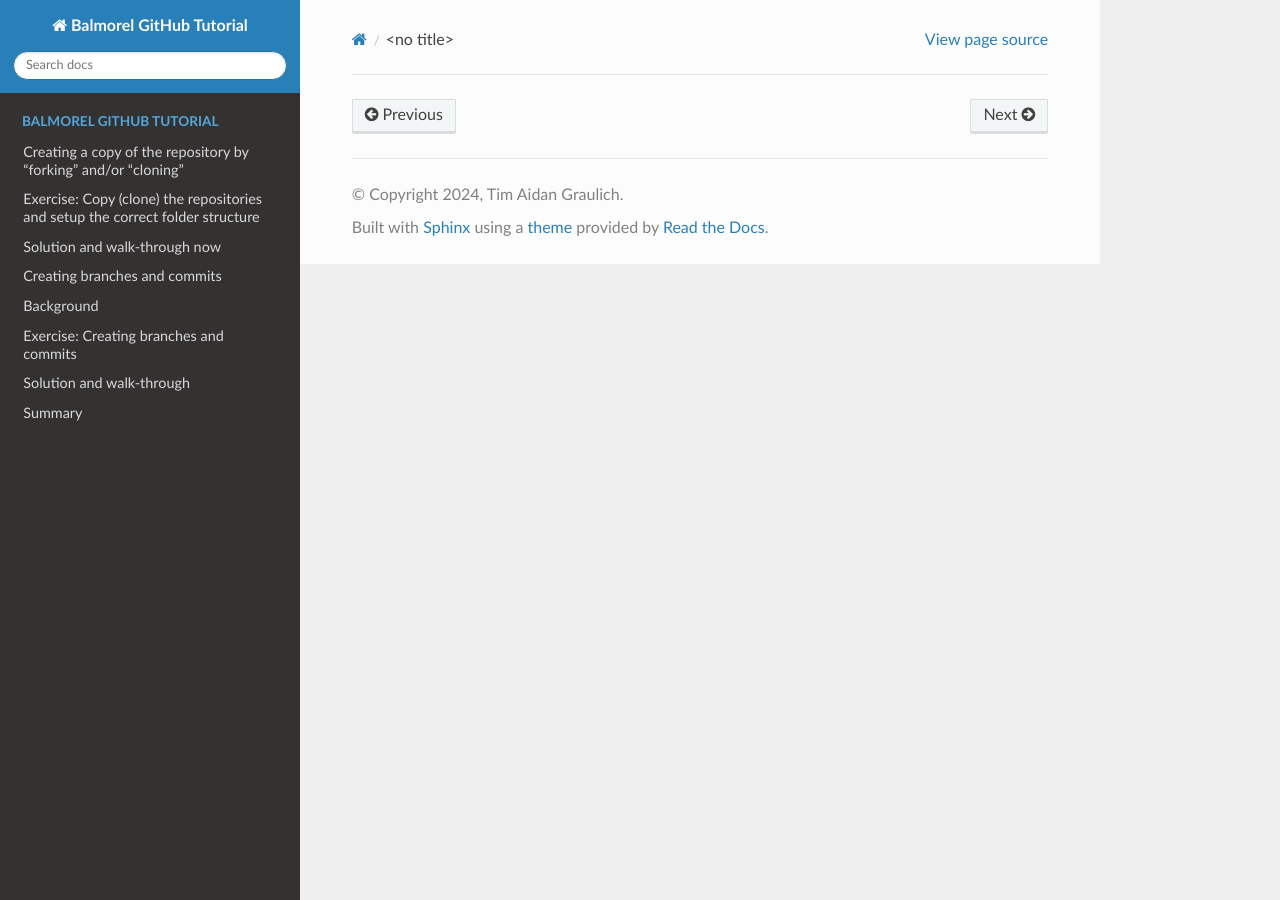
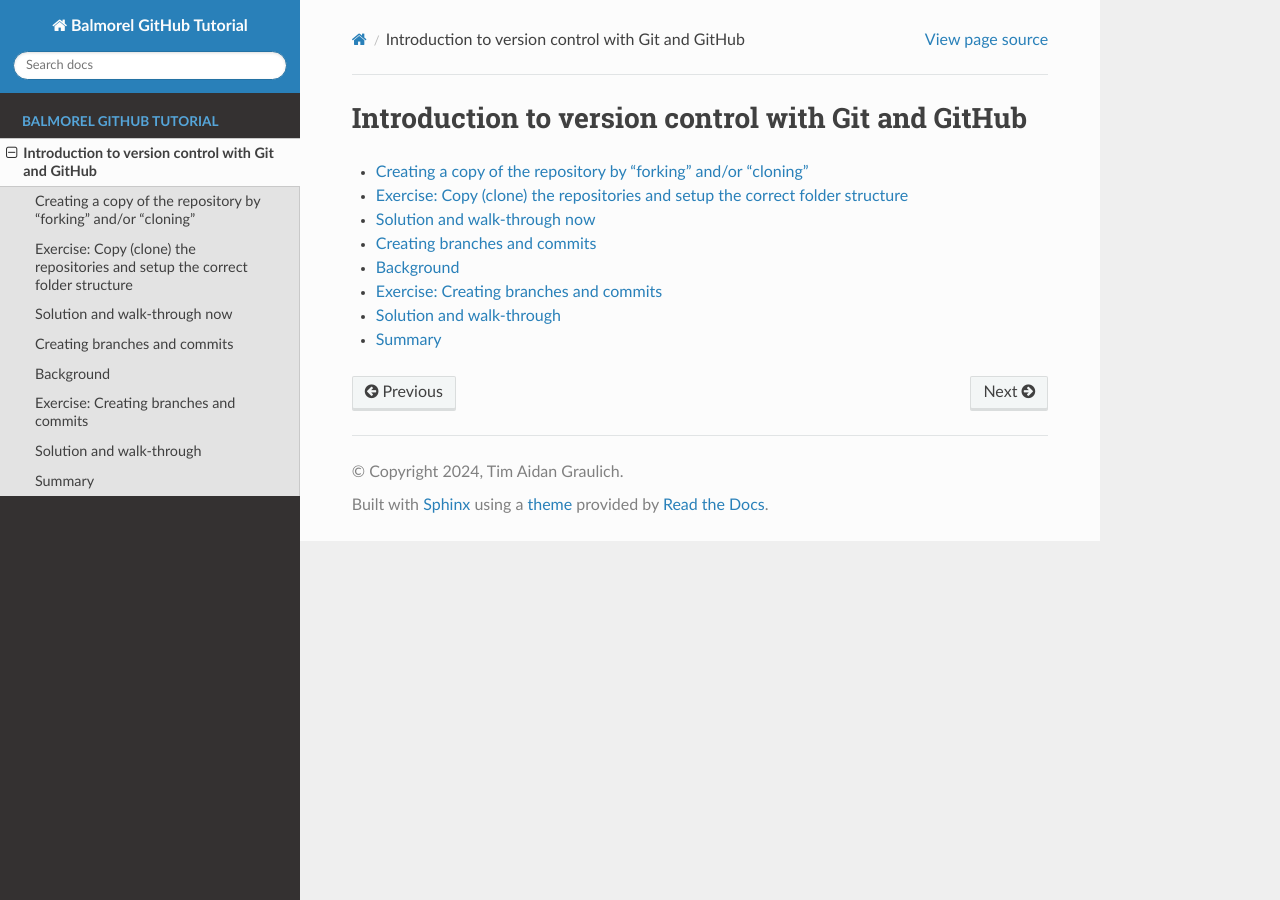
Before and after one commit to tgraulich/Balmorel_GitHub_Tutorial, a Sphinx documentation site: the page built from doc/intro.md, in a window 1280 px wide. Built offline with Sphinx 7.4.7 and the Read the Docs theme 3.1.0, drawn with Linux system fonts in a browser that asks for light colours.

Commit message:
and again

````diff
--- a/doc/intro.md
+++ b/doc/intro.md
@@ -1,9 +1,10 @@
 (intro)=
+
+# Introduction to version control with Git and GitHub
 
 ```{toctree}
 :maxdepth: 1
-:caption: Balmorel GitHub Tutorial
-:hidden:
+
 browsing.md
 branching.md
 ```
````
Also changed, not shown: doc/index.md (+1 -0 lines).
